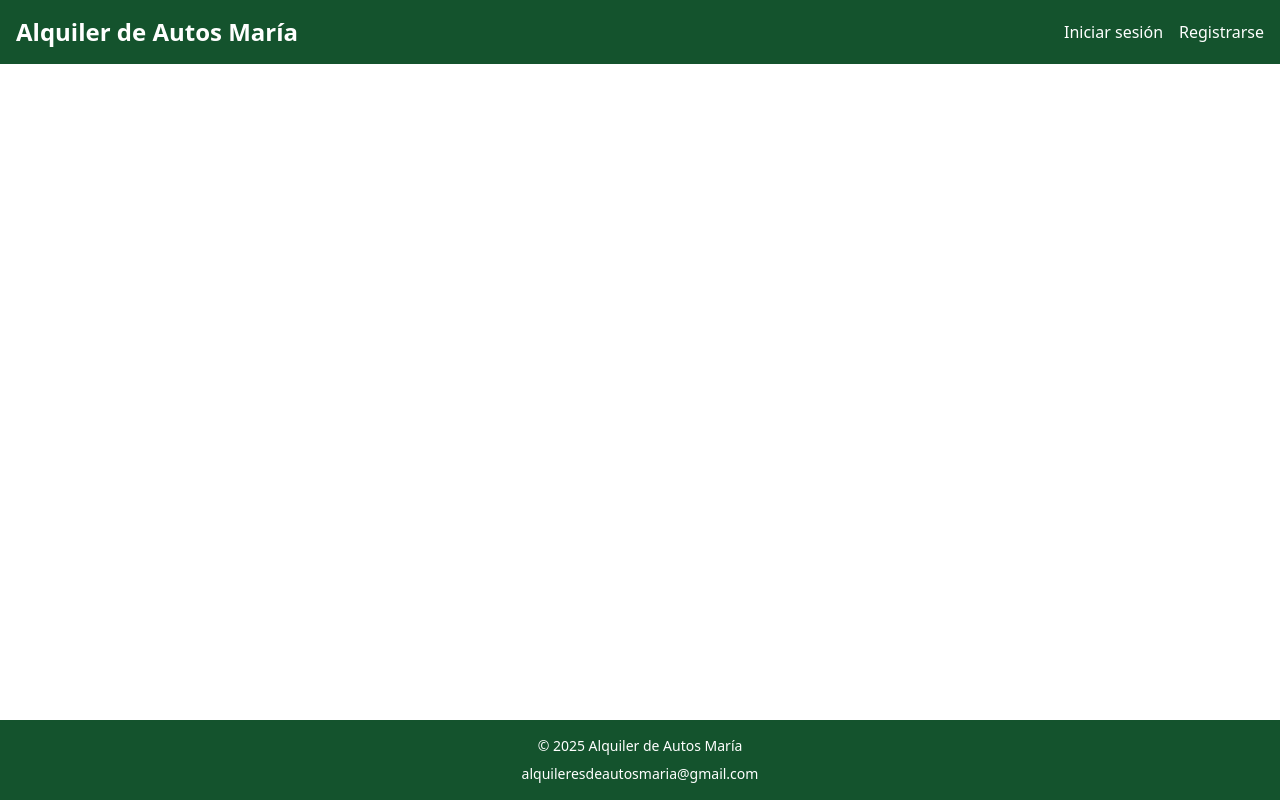
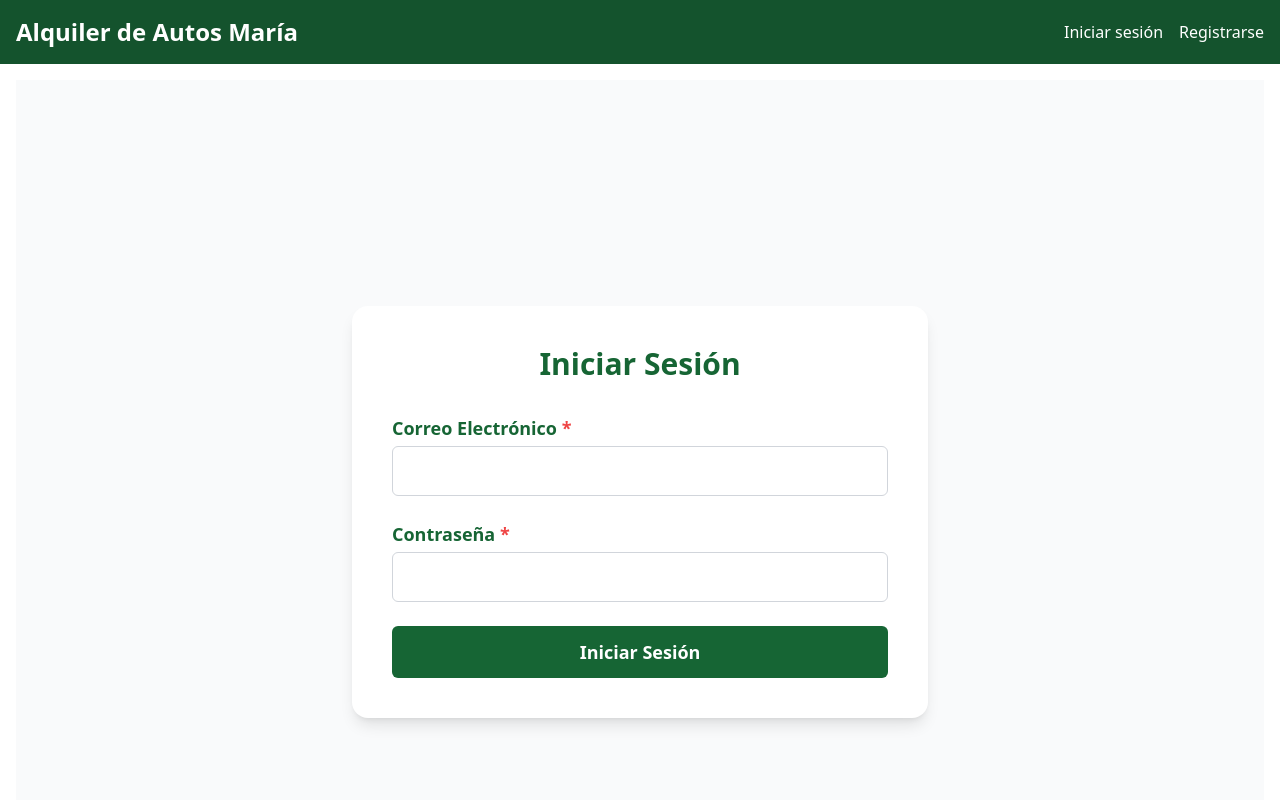
Before and after one commit to Diego-JPH/AlquilerDeAutosMaria, a React (Vite) app in the folder frontend/: page /login in a window 1280 px wide. Shown: the top 800 px of the page. Built offline with nearby package versions, Linux system fonts and the light colour scheme.

Commit message:
Implemento el front de iniciar y cerrar sesion

```diff
--- a/frontend/src/App.jsx
+++ b/frontend/src/App.jsx
@@ -1,5 +1,20 @@
+import { useState, useEffect } from "react";
 import AppRouter from "./router";
 
 export default function App() {
-  return <AppRouter />;
+  const [isLoggedIn, setIsLoggedIn] = useState(false);
+
+  useEffect(() => {
+    const token = localStorage.getItem('token');
+    setIsLoggedIn(!!token);
+  }, []);
+
+  const handleLogin = () => setIsLoggedIn(true);
+  const handleLogout = () => {
+    localStorage.removeItem('token');
+    setIsLoggedIn(false);
+  };
+
+  return <AppRouter isLoggedIn={isLoggedIn} onLogin={handleLogin} onLogout={handleLogout} />;
 }
+// This code initializes the main application component, managing the login state and rendering the router with the necessary props for authentication. It checks for a token in local storage to determine if the user is logged in and provides functions to handle login and logout actions. The `AppRouter` component is responsible for defining the application's routes and layouts.
--- a/frontend/src/components/Header.jsx
+++ b/frontend/src/components/Header.jsx
@@ -1,10 +1,32 @@
+import { useNavigate, Link } from 'react-router-dom';
+
 export default function Header() {
+  const navigate = useNavigate();
+  const token = localStorage.getItem('token');
+
+  const handleLogout = () => {
+    localStorage.removeItem('token');
+    navigate('/');
+    window.location.reload();
+  };
+
   return (
     <header className="bg-green-900 text-white p-4 md:flex md:justify-between md:items-center">
-      <h1 className="text-xl md:text-2xl font-bold">Alquiler de Autos María</h1>
+      <Link to="/" className="text-xl md:text-2xl font-bold hover:underline cursor-pointer">
+        Alquiler de Autos María
+      </Link>
       <nav className="flex flex-col md:flex-row gap-2 md:gap-4 mt-2 md:mt-0">
-        <a href="/login" className="hover:underline">Iniciar sesión</a>
-        <a href="/registerPage" className="hover:underline">Registrarse</a>
+        {!token ? (
+          <>
+            <Link to="/login" className="hover:underline">Iniciar sesión</Link>
+            <Link to="/registerPage" className="hover:underline">Registrarse</Link>
+          </>
+        ) : (
+          <>
+            <button onClick={() => {}} className="hover:underline">Reservas realizadas</button>
+            <button onClick={handleLogout} className="hover:underline">Cerrar sesión</button>
+          </>
+        )}
       </nav>
     </header>
   );
--- /dev/null
+++ b/frontend/src/components/LoginForm.jsx
@@ -0,0 +1,69 @@
+import React, { useState } from 'react';
+import axios from 'axios';
+import { useNavigate } from 'react-router-dom';
+
+export default function LoginForm() {
+  const [formData, setFormData] = useState({ email: '', contraseña: '' });
+  const [error, setError] = useState('');
+  const navigate = useNavigate();
+
+  const handleChange = (e) => {
+    setFormData({ ...formData, [e.target.name]: e.target.value });
+  };
+
+  const handleSubmit = async (e) => {
+    e.preventDefault();
+
+    try {
+      const res = await axios.post('http://localhost:3000/api/user/login', formData);
+      localStorage.setItem('token', res.data.token);
+      setError('');
+      navigate('/');
+      window.location.reload();
+    } catch (err) {
+      const msg = err.response?.data?.mensaje || 'Error al iniciar sesión';
+      setError(msg);
+    }
+  };
+
+  return (
+    <div className="bg-white text-gray-800 w-full max-w-xl mx-auto mt-16 p-10 rounded-2xl shadow-lg">
+  <h2 className="text-3xl font-bold text-center mb-8 text-green-800">Iniciar Sesión</h2>
+  <form onSubmit={handleSubmit} className="flex flex-col gap-6">
+    <div>
+      <label className="block font-semibold text-green-800 text-lg mb-1">
+        Correo Electrónico <span className="text-red-500">*</span>
+      </label>
+      <input
+        type="email"
+        name="email"
+        value={formData.email}
+        onChange={handleChange}
+        required
+        className="w-full px-5 py-3 border border-gray-300 rounded-md text-base focus:ring-green-500 focus:outline-none"
+      />
+    </div>
+    <div>
+      <label className="block font-semibold text-green-800 text-lg mb-1">
+        Contraseña <span className="text-red-500">*</span>
+      </label>
+      <input
+        type="password"
+        name="contraseña"
+        value={formData.contraseña}
+        onChange={handleChange}
+        required
+        className="w-full px-5 py-3 border border-gray-300 rounded-md text-base focus:ring-green-500 focus:outline-none"
+      />
+    </div>
+    <button
+      type="submit"
+      className="bg-green-800 hover:bg-green-700 text-white font-bold py-3 px-6 rounded-md text-lg transition"
+    >
+      Iniciar Sesión
+    </button>
+    {error && <p className="text-red-500 text-center">{error}</p>}
+  </form>
+</div>
+  );
+}
--- a/frontend/src/layouts/MainLayout.jsx
+++ b/frontend/src/layouts/MainLayout.jsx
@@ -1,10 +1,10 @@
 import Header from "../components/Header";
 import Footer from "../components/Footer";
 
-export default function MainLayout({ children }) {
+export default function MainLayout({ children, isLoggedIn, onLogout }) {
   return (
     <div className="flex flex-col min-h-screen bg-white text-black">
-      <Header />
+      <Header isLoggedIn={isLoggedIn} onLogout={onLogout} />
       <main className="flex-1 p-4">{children}</main>
       <Footer />
     </div>
--- a/frontend/src/pages/Home.jsx
+++ b/frontend/src/pages/Home.jsx
@@ -17,11 +17,6 @@ export default function Home() {
             </li>
           ))}
         </ul>
-        <Link to="/registerPage">
-          <button className="bg-green-800 hover:bg-green-700 text-white font-bold py-2 px-6 rounded-md">
-            Ir a Registro
-          </button>
-        </Link>
       </main>
     </div>
   );
--- /dev/null
+++ b/frontend/src/pages/LoginPage.jsx
@@ -0,0 +1,9 @@
+import LoginForm from "../components/LoginForm";
+
+export default function LoginPage() {
+  return (
+    <div className="flex justify-center items-center min-h-screen bg-gray-50 px-4">
+      <LoginForm />
+    </div>
+  );
+}
--- a/frontend/src/router/index.jsx
+++ b/frontend/src/router/index.jsx
@@ -1,7 +1,8 @@
 import { BrowserRouter as Router, Routes, Route } from "react-router-dom";
 import Home from "../pages/Home";
+import RegisterPage from "../pages/RegisterPage";
+import LoginPage from "../pages/LoginPage";
 import MainLayout from "../layouts/MainLayout";
-import RegisterPage from "../pages/RegisterPage";
 
 export default function AppRouter() {
   return (
@@ -10,6 +11,7 @@ export default function AppRouter() {
         <Routes>
           <Route path="/" element={<Home />} />
           <Route path="/registerPage" element={<RegisterPage />} />
+          <Route path="/login" element={<LoginPage />} />
         </Routes>
       </MainLayout>
     </Router>
```
